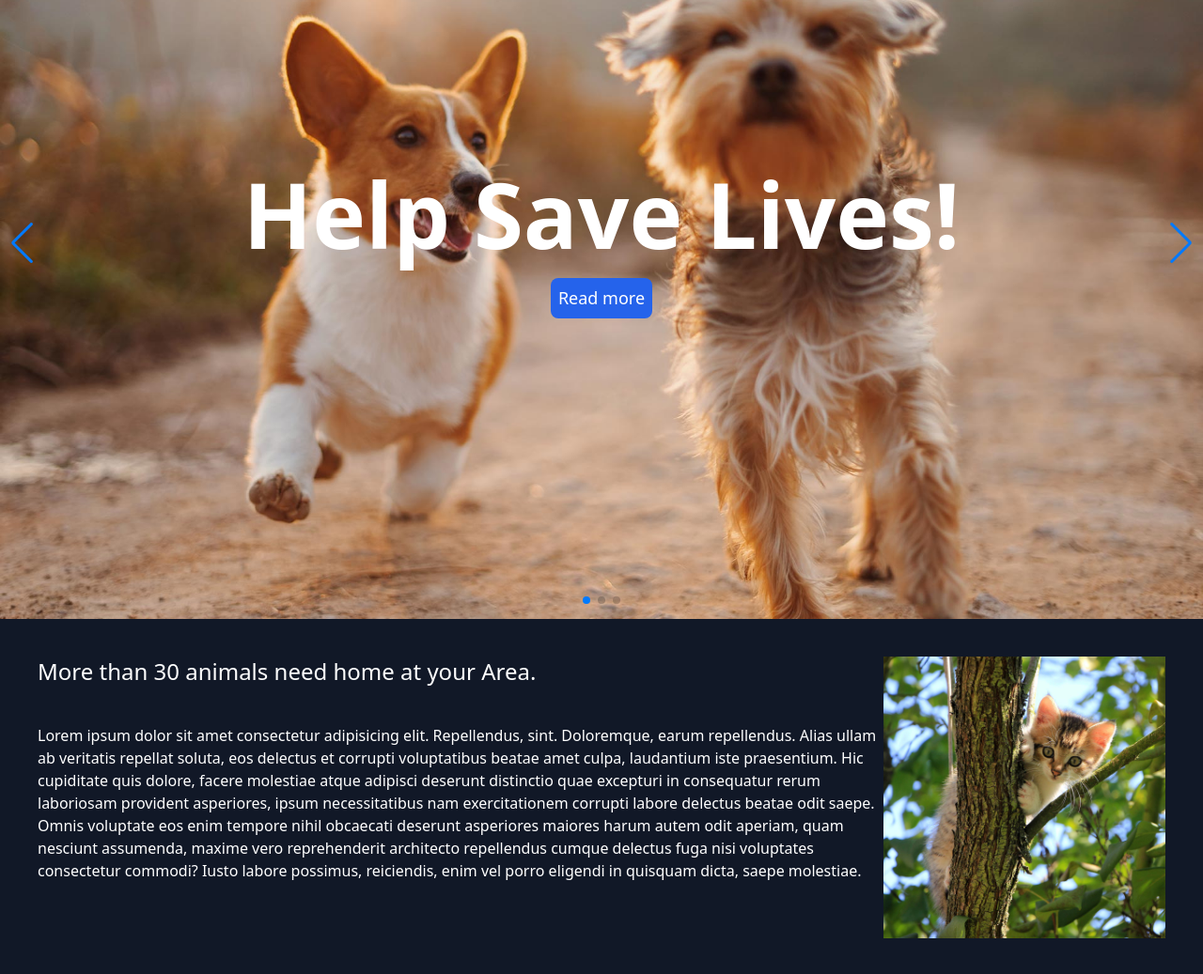
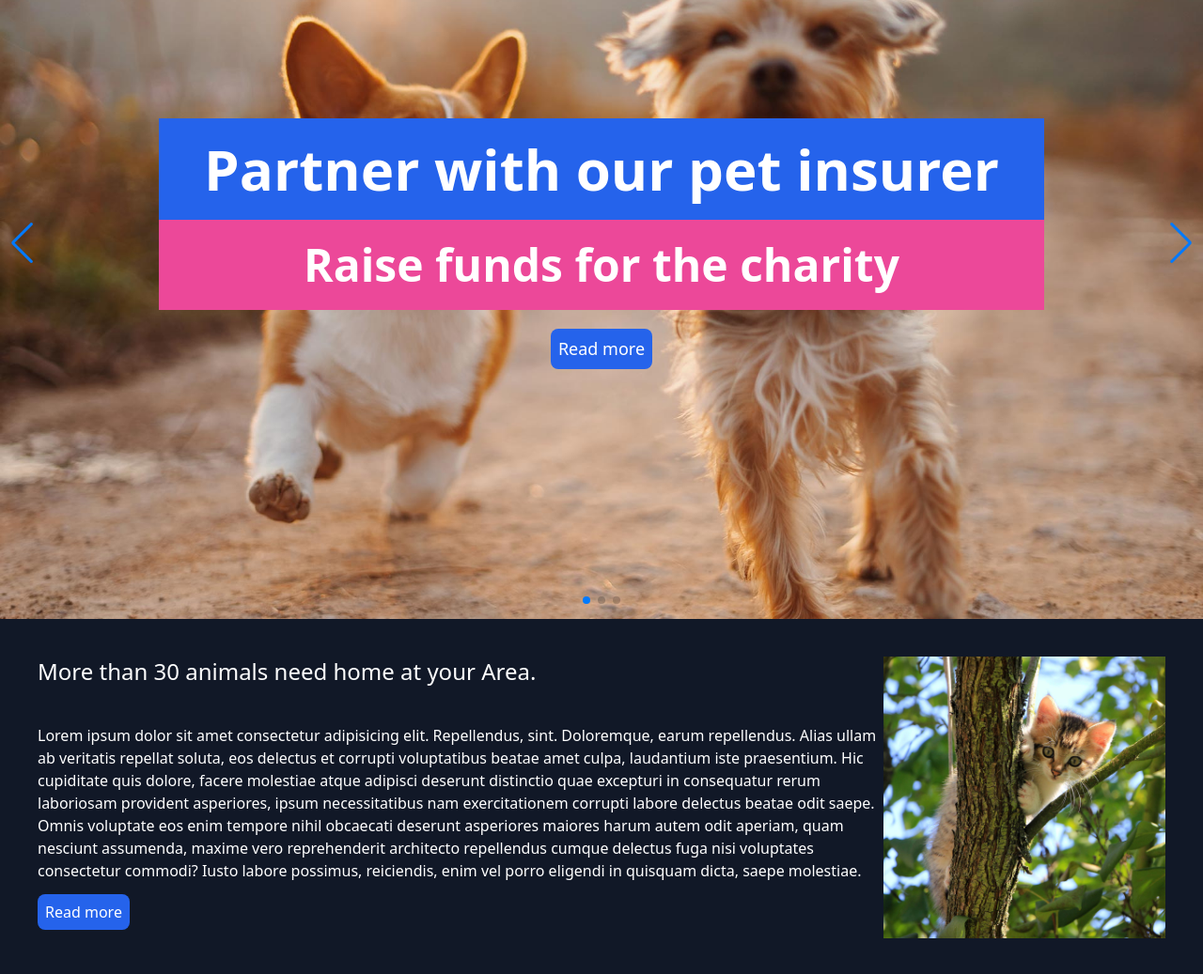
Before and after one commit to AbidAlWassie/PetPlanner-Pet-Charity-Website, a website: page index.html in a window 1280 px wide. Shown: the part 141-1178 px from the top of the page at 94% size. Drawn offline with nearby package versions, Linux system fonts and the light colour scheme.

Commit message:
minor changes

```diff
--- a/index.html
+++ b/index.html
@@ -157,15 +157,17 @@
         <div class="swiper-slide">
           <img src="img/alvan-nee-T-0EW-SEbsE-unsplash.jpg" alt="">
           <div class="slider-content absolute">
-            <h2 class="text-8xl mb-5 font-bold">Help Save Lives!</h2>
-            <button class="bg-blue-600 text-white p-2 rounded-lg">Read more</button>
+            <h1 class="text-6xl font-bold bg-blue-600 px-12 py-6">Partner with our pet insurer</h2>
+            <h2 class="text-5xl font-bold bg-pink-500 px-8 py-6 mb-5">Raise funds for the charity</h2>
+            <button class="bg-blue-600 text-white p-2 rounded-lg hover:bg-blue-500 transition">Read more</button>
           </div>
         </div>
 
         <div class="swiper-slide">
           <img src="img/anoir-chafik-2_3c4dIFYFU-unsplash.jpg" alt="">
           <div class="slider-content absolute">
-            <h2 class=""></h2>
+            <h2 class="text-8xl mb-5 font-bold">Help Save Lives!</h2>
+            <button class="bg-blue-600 text-white p-2 rounded-lg hover:bg-blue-500 transition">Read more</button>
           </div>
         </div>
 
@@ -193,6 +195,8 @@
           <p class="text-2xl mb-10">More than 30 animals need home at your Area.</p>
 
           <p class="mb-5">Lorem ipsum dolor sit amet consectetur adipisicing elit. Repellendus, sint. Doloremque, earum repellendus. Alias ullam ab veritatis repellat soluta, eos delectus et corrupti voluptatibus beatae amet culpa, laudantium iste praesentium. Hic cupiditate quis dolore, facere molestiae atque adipisci deserunt distinctio quae excepturi in consequatur rerum laboriosam provident asperiores, ipsum necessitatibus nam exercitationem corrupti labore delectus beatae odit saepe. Omnis voluptate eos enim tempore nihil obcaecati deserunt asperiores maiores harum autem odit aperiam, quam nesciunt assumenda, maxime vero reprehenderit architecto repellendus cumque delectus fuga nisi voluptates consectetur commodi? Iusto labore possimus, reiciendis, enim vel porro eligendi in quisquam dicta, saepe molestiae.</p>
+
+          <a href="#" class="bg-blue-600 p-2 rounded-lg hover:bg-blue-500 transition"><button class="mb-5">Read more</button></a>
         </div>
 
         <img class="side-img" src="img/cat1.jpg" alt="">
--- a/package.json
+++ b/package.json
@@ -4,7 +4,7 @@
   "description": "",
   "main": "tailwind.config.js",
   "scripts": {
-    "tailwind-f": "npx tailwindcss -i ./src/styles.css -o ./build/styles.css --JIT --purge=\"./*.html\" --watch",
+    "tailwind-f": "npx tailwindcss -i ./src/styles.css -o ./build/styles.css --JIT --content=\"./*.html\" --watch",
     "tailwind": "npx tailwindcss -i ./src/styles.css -o ./build/styles.css"
   },
   "repository": {
```
Also changed, not shown: build/styles.css.
